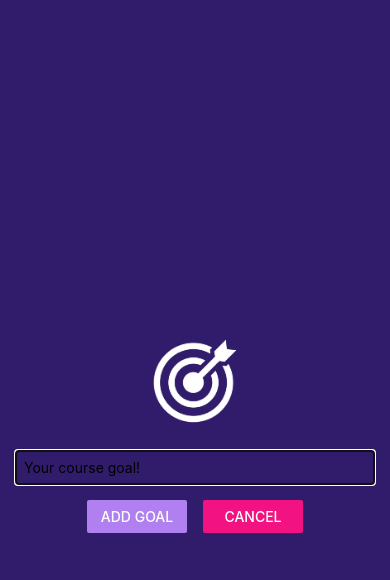
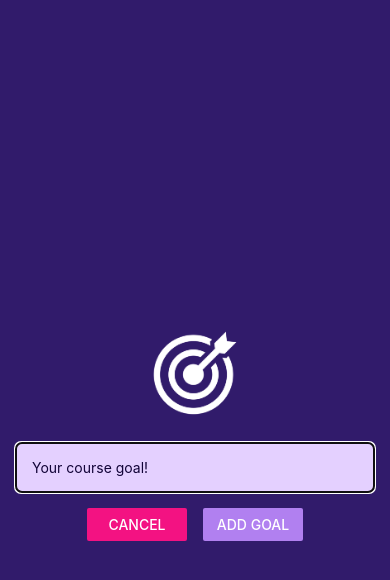
Before and after one commit to graceupongraceemi/RN_project_2501max, a React Native app: screen / in a window 390 px wide. Both pictures are taken after a click on the button "ADD NEW GOAL". Shown: the top 580 px of the page. Built offline with nearby package versions, Linux system fonts and the light colour scheme.

Commit message:
textInput and button color modified in GoalInput.js

```diff
--- a/components/GoalIput.js
+++ b/components/GoalIput.js
@@ -36,10 +36,10 @@ function GoalInput(props) {
         />
         <View style={styles.buttonContainer}>
           <View style={styles.button}>
-            <Button title='Add Goal' onPress={addGoalHandler} color='#b180f0' />
+            <Button title='Cancel' onPress={props.onCancel} color='#f31282' />
           </View>
           <View style={styles.button}>
-            <Button title='Cancel' onPress={props.onCancel} color='#f31282' />
+            <Button title='Add Goal' onPress={addGoalHandler} color='#b180f0' />
           </View>
         </View>
       </View>
@@ -65,10 +65,13 @@ const styles = StyleSheet.create({
   },
   textInput: {
     borderWith: 1,
-    borderColor: '#cccccc',
+    borderColor: '#e4d0ff',
+    backgroundColor: '#e4d0ff',
+    color: '#120438',
+    borderRadius: 6,
     width: '100%',
     // marginRight: 8,
-    padding: 8
+    padding: 16
   },
   buttonContainer: {
     marginTop: 16,
```
